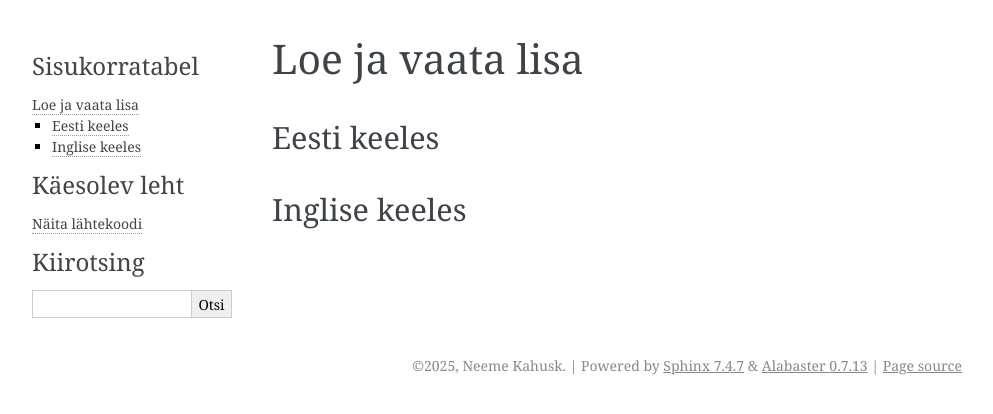
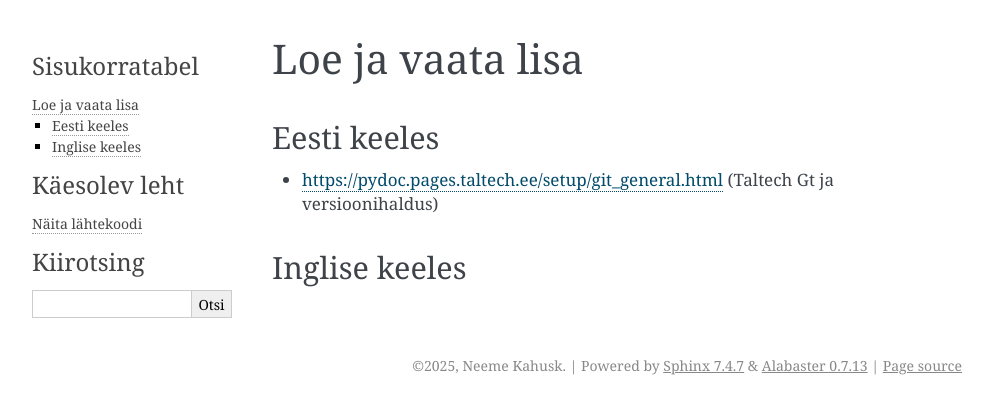
Before and after one commit to nemeek/gitijutud, a Sphinx documentation site: the page built from docs/lisa.rst, in a window 1280 px wide. Shown: the top 414 px of the page, without its empty margins (148-1141 px from the left). Built offline with Sphinx 7.4.7, drawn with Linux system fonts in a browser that asks for light colours.

Commit message:
Update lisa.rst
Taltech git ja versioonihaldus

```diff
--- a/docs/lisa.rst
+++ b/docs/lisa.rst
@@ -3,6 +3,7 @@ Loe ja vaata lisa
 
 Eesti keeles
 +++++++++++++
+* https://pydoc.pages.taltech.ee/setup/git_general.html (Taltech Gt ja versioonihaldus)
 
 Inglise keeles
 +++++++++++++++
```
